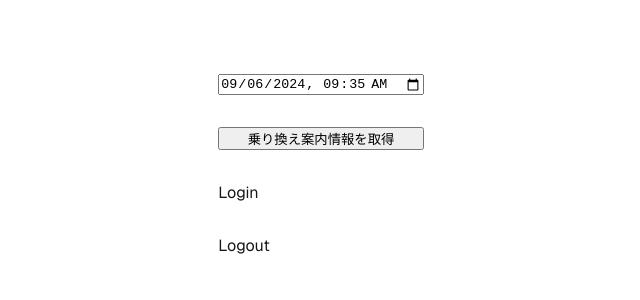
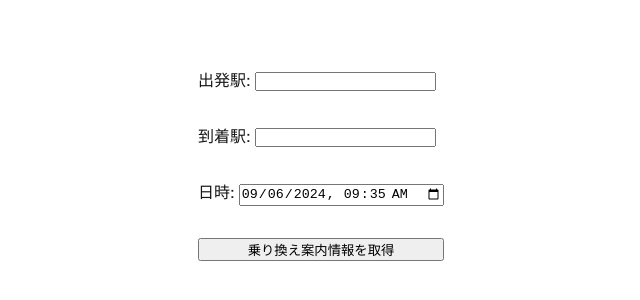
Before and after one commit to Tomohiro-Akinaga/TrekTrip, a Next.js app in the folder frontend/: page / in a window 1280 px wide. Shown: the part 236-536 px from the top of the page, without its empty margins (319-959 px from the left). Built offline with nearby package versions, Linux system fonts and the light colour scheme.

Commit message:
出発駅と到着駅の入力フォーマット

```diff
--- a/frontend/src/app/page.tsx
+++ b/frontend/src/app/page.tsx
@@ -6,10 +6,23 @@ import SelectDateTime from "../components/atoms/input/SelectDateTime";
 import parseHTML from "@/utils/parseHTML";
 import parseISODate from "@/utils/parseISODate";
 import getJST from "@/utils/getJST";
+import TypeText from "@/components/atoms/input/TypeText";
 
 export default function Home() {
   const initialDateTime = getJST();
+  const [departure, setDeparture] = useState<string>("");
+  const [arrival, setArrival] = useState<string>("");
   const [dataTime, setDataTime] = useState<string>(initialDateTime);
+
+  const handleChangeDeparture = (e: React.ChangeEvent<HTMLInputElement>) => {
+    setDeparture(e.target.value);
+  };
+  const handleChangeArrival = (e: React.ChangeEvent<HTMLInputElement>) => {
+    setArrival(e.target.value);
+  };
+  const handleChangeDateTime = (e: React.ChangeEvent<HTMLInputElement>) => {
+    setDataTime(e.target.value);
+  };
 
   const handleClick = async () => {
     const { year, month, day, hour, minutes } = parseISODate(dataTime);
@@ -18,8 +31,8 @@ export default function Home() {
       method: "POST",
       headers: { "Content-Type": "application/json" },
       body: JSON.stringify({
-        departure: "東京駅",
-        arrival: "大阪駅",
+        departure: departure,
+        arrival: arrival,
         year: year,
         month: month,
         day: day,
@@ -36,10 +49,10 @@ export default function Home() {
   return (
     <div className={styles.page}>
       <main className={styles.main}>
-        <SelectDateTime type="datetime-local" setDateTime={setDataTime} />
+        <TypeText onChange={handleChangeDeparture}>出発駅: </TypeText>
+        <TypeText onChange={handleChangeArrival}>到着駅: </TypeText>
+        <SelectDateTime onChange={handleChangeDateTime}>日時: </SelectDateTime>
         <button onClick={handleClick}>乗り換え案内情報を取得</button>
-        <a href="/api/auth/login">Login</a>
-        <a href="/api/auth/logout">Logout</a>
       </main>
     </div>
   );
--- a/frontend/src/components/atoms/input/SelectDateTime/index.tsx
+++ b/frontend/src/components/atoms/input/SelectDateTime/index.tsx
@@ -3,18 +3,9 @@
 import React, { ComponentPropsWithRef, PropsWithChildren } from "react";
 import getJST from "@/utils/getJST";
 
-interface Props extends ComponentPropsWithRef<"input"> {
-  setDateTime: (value: string) => void;
-}
+interface Props extends ComponentPropsWithRef<"input"> {}
 
-const SelectDateTime = ({
-  children,
-  setDateTime,
-}: PropsWithChildren<Props>) => {
-  const handleChange = (e: React.ChangeEvent<HTMLInputElement>) => {
-    setDateTime(e.target.value);
-  };
-
+const SelectDateTime = ({ children, onChange }: PropsWithChildren<Props>) => {
   const defaultValue = getJST();
 
   return (
@@ -22,7 +13,7 @@ const SelectDateTime = ({
       {children}
       <input
         type="datetime-local"
-        onChange={handleChange}
+        onChange={onChange}
         defaultValue={defaultValue}
       />
     </label>
--- /dev/null
+++ b/frontend/src/components/atoms/input/TypeText/index.module.css
@@ -0,0 +1,2 @@
+.wrapper {
+}
--- /dev/null
+++ b/frontend/src/components/atoms/input/TypeText/index.tsx
@@ -0,0 +1,14 @@
+import React, { ComponentPropsWithRef, PropsWithChildren } from "react";
+
+interface Props extends ComponentPropsWithRef<"input"> {}
+
+const TypeText = ({ children, onChange }: PropsWithChildren<Props>) => {
+  return (
+    <label>
+      {children}
+      <input type="text" onChange={onChange} />
+    </label>
+  );
+};
+
+export default TypeText;
```
Also changed, not shown: 2 other files (tests, documents, lock files or other folders).
